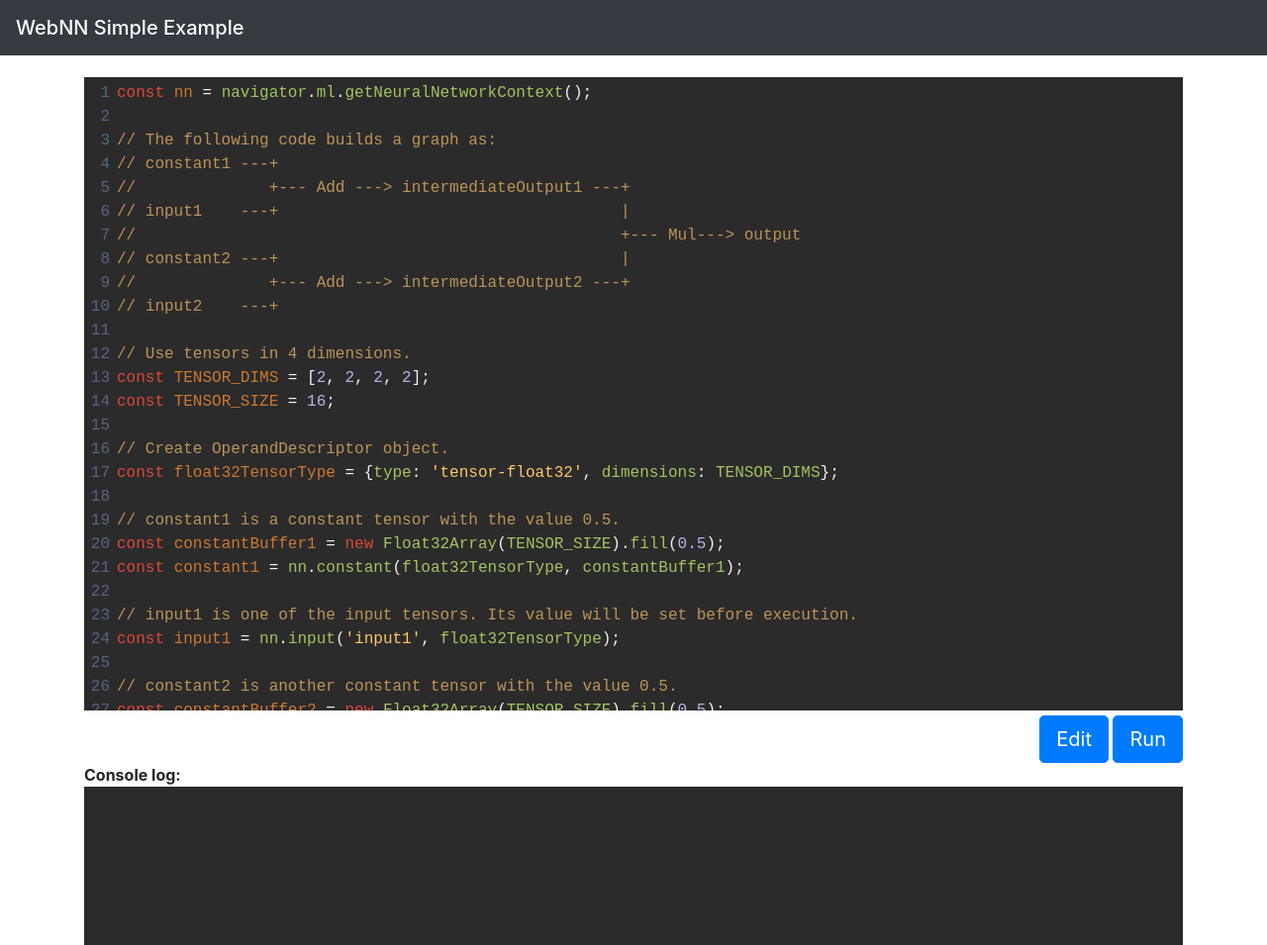
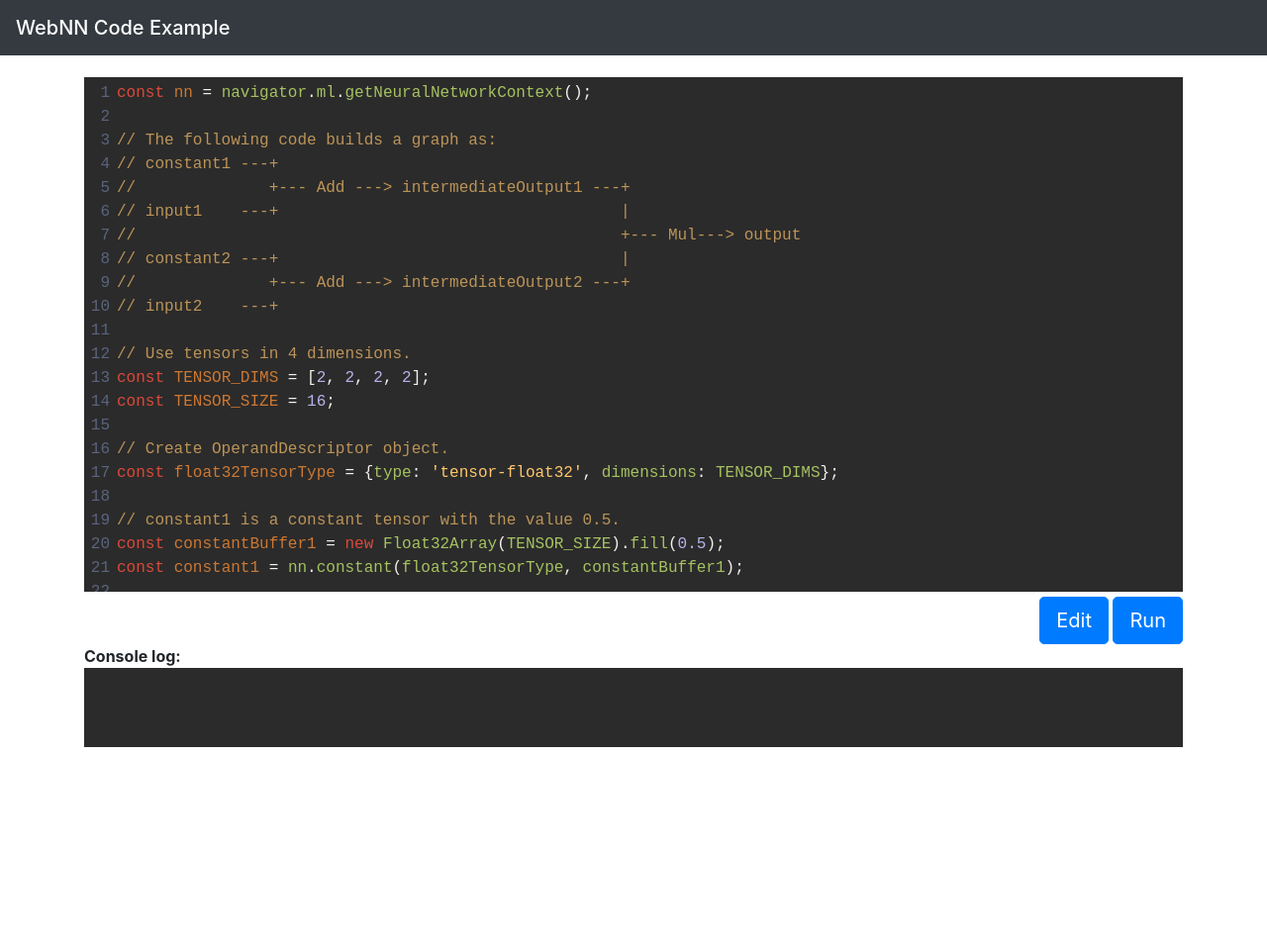
Before and after one commit to webmachinelearning/webnn-samples, a website: page code/index.html in a window 1280 px wide. Shown: the whole page at 99% size. After the commit the page ends 800 px from the top, so only its background shows below. Drawn offline with nearby package versions, Linux system fonts and the light colour scheme.

Commit message:
Rename code example

```diff
--- a/simple/index.html
+++ b/code/index.html
@@ -2,24 +2,24 @@
   <head>
     <meta charset="utf-8">
     <meta name="viewport" content="width=device-width, initial-scale=1, shrink-to-fit=no">
-    <title>WebNN Simple Example</title>
+    <title>WebNN Code Example</title>
     <link rel="stylesheet" href="https://stackpath.bootstrapcdn.com/bootstrap/4.5.2/css/bootstrap.min.css" integrity="sha384-JcKb8q3iqJ61gNV9KGb8thSsNjpSL0n8PARn9HuZOnIxN0hoP+VmmDGMN5t9UJ0Z" crossorigin="anonymous">
     <link rel="stylesheet" href="./node_modules/codemirror/lib/codemirror.css">
     <link rel="stylesheet" href="./node_modules/codemirror/theme/railscasts.css">
     <style>
       .CodeMirror {
-        height: 40rem;
+        height: 65vh;
         font-size: 16px;
       }
       #console-log {
         word-break: break-all;
-        max-height: 10rem;
+        height: 10vh;
       }
     </style>
   </head>
   <body>
     <nav class="navbar navbar-expand-md navbar-dark bg-dark" style="width:100%">
-      <span class="navbar-brand mb-0 h1">WebNN Simple Example</span>
+      <span class="navbar-brand mb-0 h1">WebNN Code Example</span>
     </nav>
     <div class="container" id="container">
       <div class="row" style="padding-top:2%;">
--- a/simple/package.json
+++ b/code/package.json
@@ -1,7 +1,7 @@
 {
-  "name": "webnn-simple-example",
+  "name": "webnn-code-example",
   "version": "0.0.1",
-  "description": "The simple example for WebNN API",
+  "description": "The code example for WebNN API",
   "main": "main.js",
   "author": "ningxin.hu@intel.com",
   "license": "Apache-2.0",
```
Also changed, not shown: code/.eslintrc.js (renamed from simple/.eslintrc.js), code/code_snippet.js (renamed from simple/code_snippet.js), code/main.js (renamed from simple/main.js), code/sample_code.js (renamed from simple/sample_code.js).
